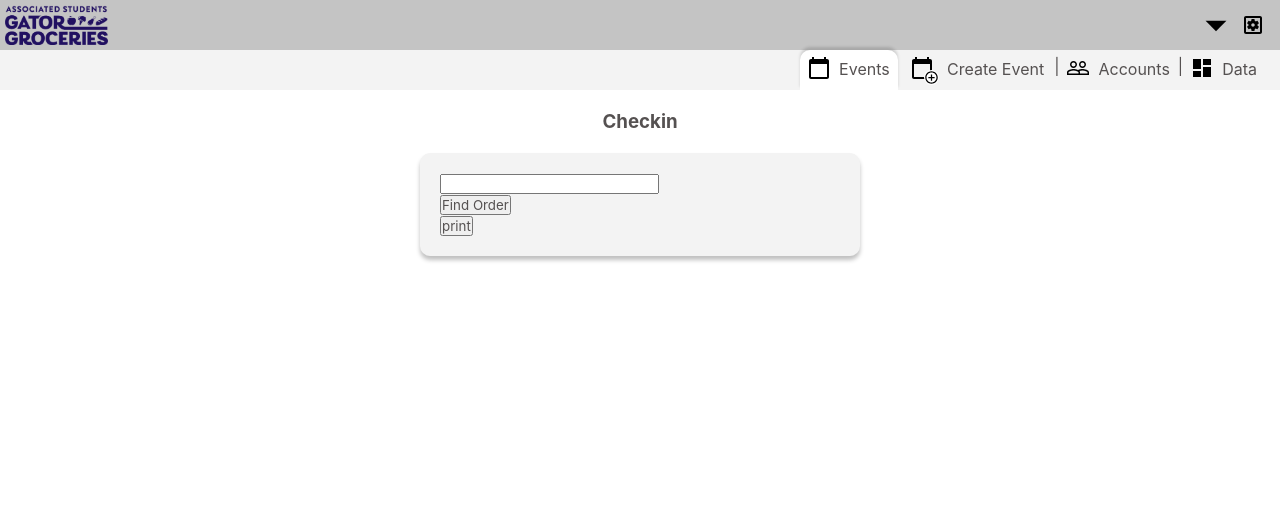
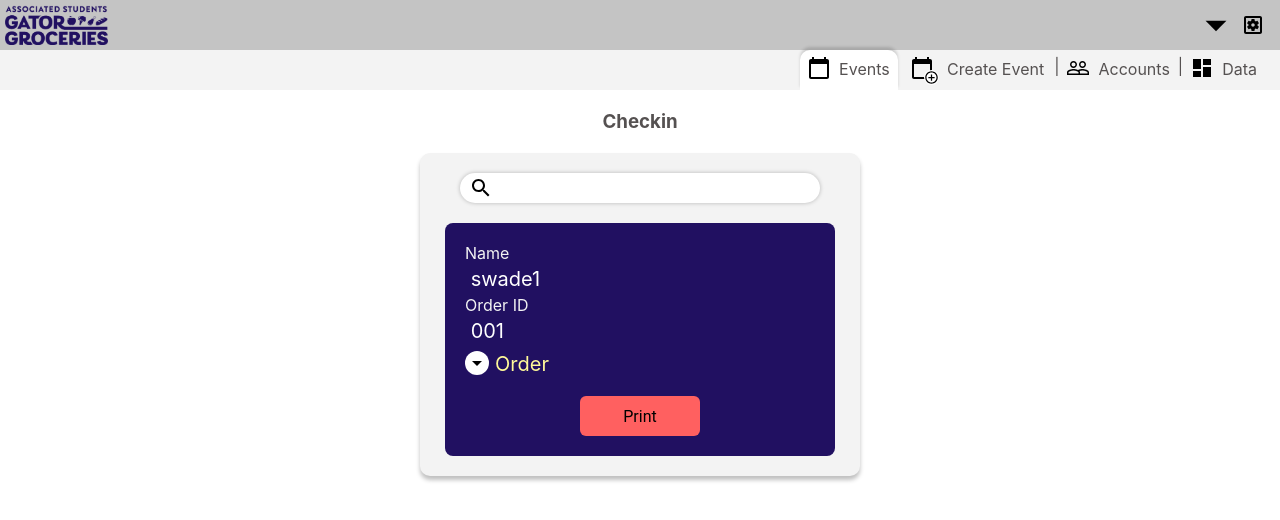
Before and after one commit to shane-au-wade/sfsu-gatorgroceries, a React (Create React App) app in the folder frontend/: page /admin/checkin in a window 1280 px wide. Shown: the top 520 px of the page. Built offline with nearby package versions, Linux system fonts and the light colour scheme.

Commit message:
updated the css for the adminCheckin

```diff
--- a/frontend/src/App.css
+++ b/frontend/src/App.css
@@ -9,3 +9,7 @@
   background: #ffffff;
   height: calc(100vh - 90px);
 }
+
+:focus {
+  outline: none !important;
+}
--- a/frontend/src/admin/components/adminEvent/adminEvent.jsx
+++ b/frontend/src/admin/components/adminEvent/adminEvent.jsx
@@ -83,7 +83,7 @@ const AdminEvent = (props) => {
             </div>
 
             <p className='text-centered checkin'>
-                <Link to='/admin/checkin' target='_blank'>
+                <Link to='/admin/checkin'>
                     <button>
                         Checkin
                     </button>
--- a/frontend/src/admin/components/checkin/AdminCheckin.css
+++ b/frontend/src/admin/components/checkin/AdminCheckin.css
@@ -7,6 +7,56 @@
   margin: 0 auto;
   margin-bottom: 20px;
   padding: 20px;
+}
+
+.adminCheckin .order-div {
+  width: 350px;
+  margin: 0 auto;
+  background-color: #211061;
+  padding: 20px;
+  border-radius: 8px;
+  font-size: 20px;
+}
+
+.adminCheckin .order-div p {
+  color: #ffffff;
+  margin-bottom: 4px;
+}
+
+.adminCheckin .order-div .info {
+  font-size: 16px;
+  color: #f3f3f3;
+}
+
+.adminCheckin .order-div .menu {
+  color: #fff999;
+}
+
+.adminCheckin .menu:hover {
+  color: #ffffff;
+}
+
+.adminCheckin .search-div {
+  width: 360px;
+  margin: 0 auto;
+}
+
+.adminCheckin .search {
+  width: 320px;
+  height: 30px;
+  border-radius: 15px;
+  border: none;
+  -webkit-box-shadow: 0px 0px 4px rgba(0, 0, 0, 0.25);
+          box-shadow: 0px 0px 4px rgba(0, 0, 0, 0.25);
+  margin-bottom: 20px;
+  padding-left: 40px;
+  font-size: 18px;
+}
+
+.adminCheckin #searchIcon {
+  position: absolute;
+  padding: 3px;
+  margin-left: 6px;
 }
 
 .adminCheckin .text-centered {
@@ -19,6 +69,14 @@
 
 .adminCheckin .padded {
   padding: 20px;
+}
+
+.adminCheckin .dropDownIcon {
+  position: relative;
+  top: 4px;
+  background: #ffffff;
+  border-radius: 15px;
+  margin-right: 6px;
 }
 
 .adminCheckin .receipt {
@@ -52,4 +110,35 @@
   height: calc(563px * 0.08);
   width: calc(1025px * 0.08);
 }
+
+.adminCheckin .checkin {
+  margin-top: 20px;
+  font-style: normal;
+  font-weight: 500;
+}
+
+.adminCheckin .checkin button {
+  border: none;
+  border-radius: 6px;
+  background-color: #FF6060;
+  width: 120px;
+  height: 40px;
+  color: #000000;
+  font-family: 'Roboto', sans-serif;
+  font-size: 16px;
+}
+
+.adminCheckin .checkin button:hover,
+.adminCheckin .checkin button:focus {
+  background: #FF8080;
+}
+
+.adminCheckin .checkin button:focus {
+  outline-offset: -6px;
+}
+
+.adminCheckin .checkin button:active {
+  -webkit-transform: scale(0.99);
+          transform: scale(0.99);
+}
 /*# sourceMappingURL=AdminCheckin.css.map */
--- a/frontend/src/admin/components/checkin/AdminCheckin.js
+++ b/frontend/src/admin/components/checkin/AdminCheckin.js
@@ -2,6 +2,8 @@ import React, {useState} from 'react'
 import {Link} from 'react-router-dom'
 import AdminHeader from '../adminHeader/adminHeader.jsx'
 import './AdminCheckin.css'
+import dropDownIcon from '../../icons/arrow_drop_down-24px.svg';
+import searchIcon from '../../icons/search-24px.svg';
 
 const AdminCheckin = () => {
 
@@ -15,6 +17,31 @@ const AdminCheckin = () => {
         // handle.blur();
     }
 
+    const handleOrderClick = () => {
+
+    }
+
+    const Order = (props) => {
+        return (<div className='order-div'>
+
+                   <p className='info'>Name</p>
+                    <p>&nbsp;{props.ordername}</p>
+                    <p className='info'>Order ID</p>
+                    <p>&nbsp;{props.orderID}</p>
+                    <p className='menu' onClickCapture={handleOrderClick}>
+                    <img src={dropDownIcon} className='dropDownIcon'></img>
+                    Order
+                    </p>
+                    <div className='text-centered checkin'>
+                        <Link onClickCapture={handlePrint}>
+                            <button >
+                                Print
+                            </button>
+                        </Link>
+                    </div>
+        </div>)
+    };
+
 return (
     <div className='adminCheckin'>
     <AdminHeader selected='Events' username='Admin T.'></AdminHeader>
@@ -24,23 +51,17 @@ return (
 
             {/* this div will contain the search feature of the checkin.
             users will input gator groceries ID's that are associated with their order */}
-            <div>
+            <div className='search-div'>
                 <form>
-                    <input type='text' autoComplete='off'></input>
+                <img src={searchIcon} id='searchIcon'></img>
+                    <input type='text' autoComplete='off' className='search'></input>
                 </form>
-                <input type='button' value='Find Order'></input>
             </div>
 
             {/* this will be the order tile that will pop up after an order is found
             it will also indicate if there is not order at all */}
-            <div>
-                <Link onClickCapture={handlePrint}>
-                    <button>
-                        print
-                    </button>
-                </Link>
-            </div>
 
+            <Order ordername='swade1' orderID='001'></Order>
 
             </div>
         </div>
--- a/frontend/src/admin/components/checkin/AdminCheckin.scss
+++ b/frontend/src/admin/components/checkin/AdminCheckin.scss
@@ -8,6 +8,56 @@
         margin: 0 auto;
         margin-bottom: 20px;
         padding: 20px;
+    }
+
+    .order-div {
+        width: 350px;
+        margin: 0 auto;
+        background-color: #211061;
+        padding: 20px;
+        border-radius: 8px;
+        font-size: 20px;
+    }
+
+    .order-div p {
+        color: #ffffff;
+        margin-bottom: 4px;
+    }
+
+    .order-div .info {
+        font-size: 16px;
+        color: #f3f3f3;
+    }
+
+    .order-div .menu {
+        color: #fff999;
+    }
+
+    .menu:hover {
+        color: #ffffff;
+    }
+
+    .search-div {
+        width: 360px;
+        margin: 0 auto;
+
+    }
+
+    .search {
+        width: 320px;
+        height: 30px;
+        border-radius: 15px;
+        border: none;
+        box-shadow: 0px 0px 4px rgba(0, 0, 0, 0.25);
+        margin-bottom: 20px;
+        padding-left: 40px;
+        font-size: 18px;
+    }
+
+    #searchIcon {
+        position: absolute;
+        padding:3px;
+        margin-left: 6px;
     }
 
     .text-centered {
@@ -22,6 +72,13 @@
         padding: 20px;
     }
 
+    .dropDownIcon{
+        position: relative;
+        top: 4px;
+        background: #ffffff;
+        border-radius: 15px;
+        margin-right: 6px;
+    }
 
     .receipt {
         width: 70mm;
@@ -54,4 +111,34 @@
         height: calc(563px * 0.08);
         width: calc(1025px * 0.08);
     }
+
+    .checkin{
+        margin-top: 20px;
+        font-style: normal;
+        font-weight: 500;
+    }
+
+    .checkin button {
+        border: none;
+        border-radius: 6px;
+        background-color: #FF6060;
+        width: 120px;
+        height: 40px;
+        color: #000000;
+        font-family: 'Roboto', sans-serif;
+        font-size: 16px;
+    }
+
+    .checkin button:hover,
+    .checkin button:focus {
+        background: #FF8080;
+    }
+
+    .checkin button:focus {
+        outline-offset: -6px;
+    }
+
+    .checkin button:active {
+        transform: scale(0.99);
+    }
 }
```
Also changed, not shown: frontend/src/admin/icons/search-24px.svg (added), 1 other file (tests, documents, lock files or other folders).
